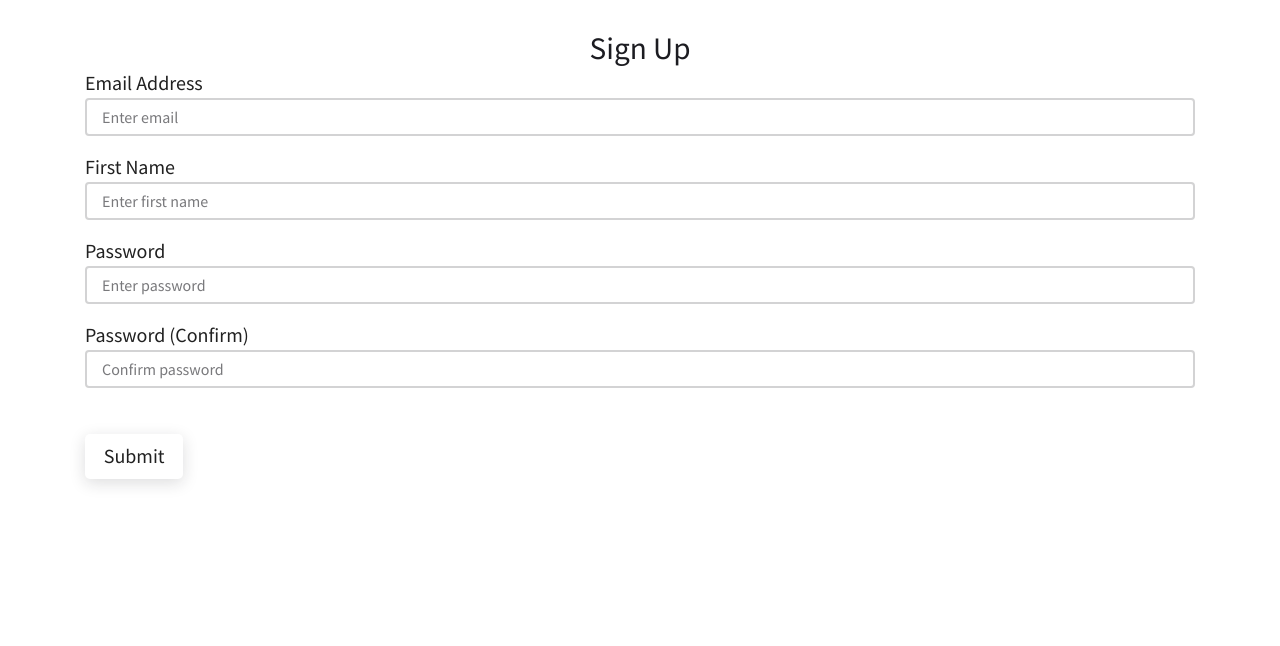
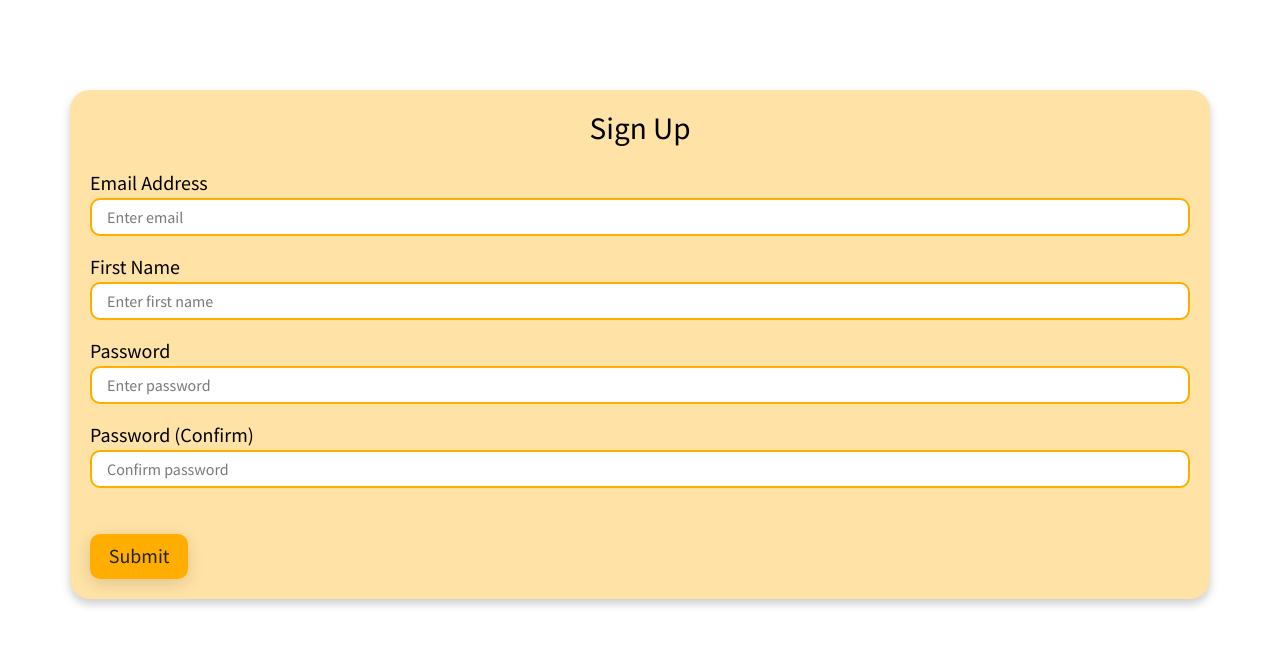
Before and after one commit to nrgrill/ManageMe, a Flask app: page /sign-up in a window 1280 px wide. Shown: the part 62-708 px from the top of the page. Run offline with Flask 2, Linux system fonts and the light colour scheme; some libraries are stand-ins or nearby versions.

Commit message:
asdasdasdasd

```diff
--- a/ManageMe/website/templates/sign_up.html
+++ b/ManageMe/website/templates/sign_up.html
@@ -1,51 +1,59 @@
-{% extends "base.html" %} {% block title %}Sign Up{% endblock %} {% block
-content %}
-<div class = "container">
+{% extends "base.html" %}
+{% block title %}Sign Up{% endblock %}
+
+{% block content %}
+<br>
+<br>
+<br>
+<div class="container" style="background-color: rgb(255, 226, 165); padding: 20px; border-radius: 20px; box-shadow: 0 5px 10px rgba(0,0,0,0.2);">
   <form method="POST">
-    <br />
-    <h3 align="center">Sign Up</h3>
+    <h3 align="center" style="color:rgb(0, 0, 0);text-align:center; margin-bottom: 20px;">Sign Up</h3>
     <div class="form-group">
-      <label for="email">Email Address</label>
+      <label for="email" style="color: rgb(0, 0, 0);">Email Address</label>
       <input
         type="email"
         class="form-control"
         id="email"
         name="email"
         placeholder="Enter email"
+        style="border-radius: 10px; border-color: rgb(255, 174, 0);"
       />
     </div>
     <div class="form-group">
-      <label for="firstName">First Name</label>
+      <label for="firstName" style="color: rgb(0, 0, 0);">First Name</label>
       <input
         type="text"
         class="form-control"
         id="firstName"
         name="firstName"
         placeholder="Enter first name"
+        style="border-radius: 10px; border-color: rgb(255, 174, 0);"
       />
     </div>
     <div class="form-group">
-      <label for="password1">Password</label>
+      <label for="password1" style="color: rgb(0, 0, 0);">Password</label>
       <input
         type="password"
         class="form-control"
         id="password1"
         name="password1"
         placeholder="Enter password"
+        style="border-radius: 10px; border-color: rgb(255, 174, 0);"
       />
     </div>
     <div class="form-group">
-      <label for="password2">Password (Confirm)</label>
+      <label for="password2" style="color: rgb(0, 0, 0);">Password (Confirm)</label>
       <input
         type="password"
         class="form-control"
         id="password2"
         name="password2"
         placeholder="Confirm password"
+        style="border-radius: 10px; border-color: rgb(255, 174, 0);"
       />
     </div>
     <br />
-    <button type="submit" class="btn btn-primary">Submit</button>
+    <button type="submit" class="btn btn-primary" style="background-color: rgb(255, 174, 0); border-color: rgb(255, 174, 0); border-radius: 10px;">Submit</button>
   </form>
 </div>
 {% endblock %}
--- a/ManageMe/website/templates/welcome.html
+++ b/ManageMe/website/templates/welcome.html
@@ -16,7 +16,6 @@
             font-size: 24px;
             margin-bottom: 20px;
             text-align: center;
-            text-shadow: 0 2px 5px rgba(0,0,0,0.2);
         }
         .inner-container {
             display: flex;
@@ -27,7 +26,6 @@
             margin-top: 20px;
             margin-bottom: 20px;
             border-radius: 20px;
-            box-shadow: 0 5px 10px rgba(0,0,0,0.2);
             overflow: hidden;
         }
         .left-side, .right-side {
@@ -36,10 +34,12 @@
             overflow-y: hidden;
             padding: 10px;
             border-radius: 20px;
+            box-shadow: 0 5px 10px rgba(0,0,0,0.2);
         }
         .left-side {
             background-color: #ffe2a5;
             margin-right: 200px;
+            box-shadow: 0 5px 10px rgba(0,0,0,0.2);
         }
         .right-side {
             background-color: rgb(255, 226, 165);
```
Also changed, not shown: ManageMe/website/templates/login.html (+13 -7 lines), ManageMe/instance/database.db.
